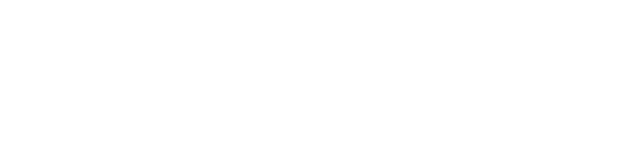
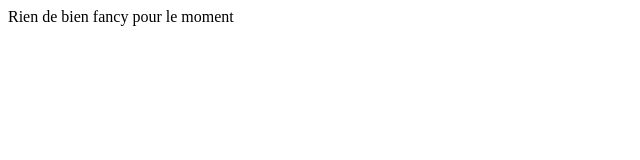
Before and after one commit to JePellet/Jeremy_B3, a plain HTML site: page index.html in a window 1280 px wide. Shown: the whole page, without its empty margins (0-640 px from the left). Drawn offline with Linux system fonts and the light colour scheme.

Commit message:
rien pour l'instant

```diff
--- a/index.html
+++ b/index.html
@@ -5,6 +5,6 @@
     <title>1er Site!</title>
   </head>
   <body>
-
+    Rien de bien fancy pour le moment
   </body>
 </html>
```
